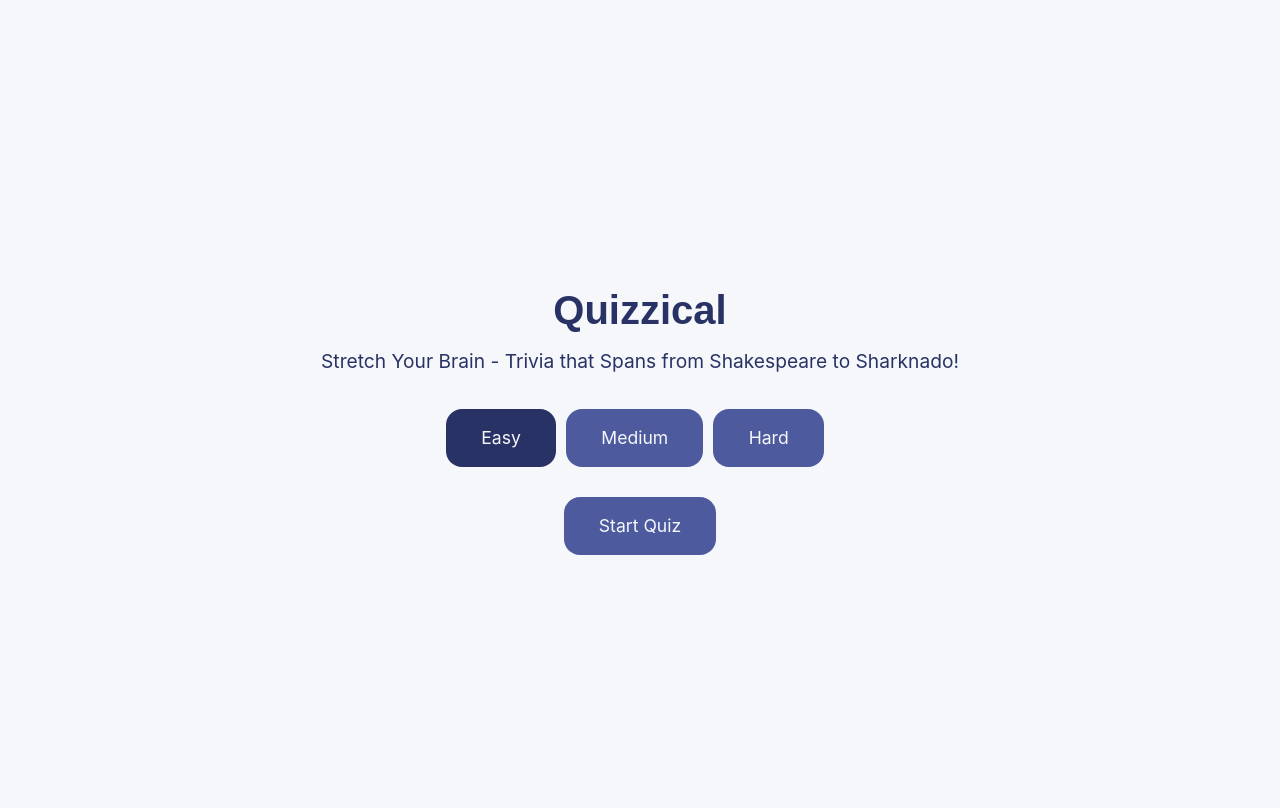
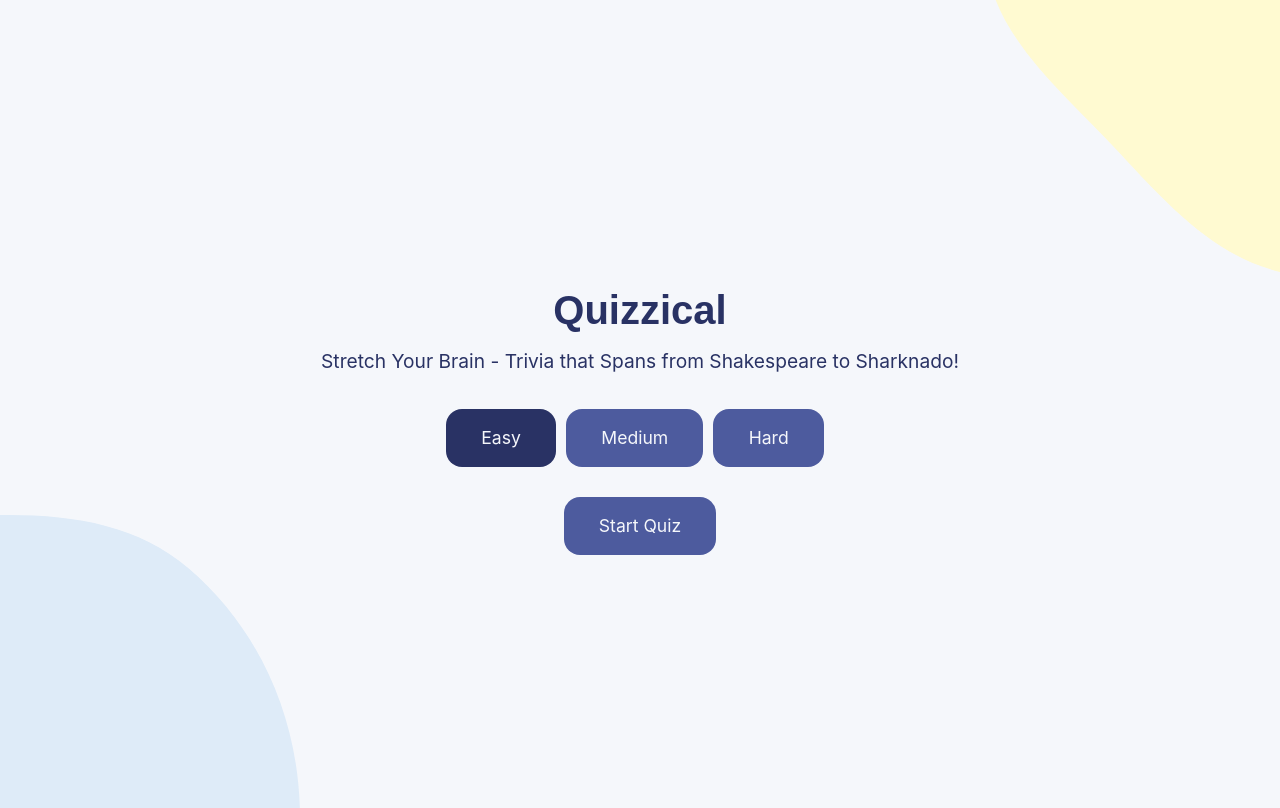
Before and after one commit to Mugen1988/Quizzical-app, a React (Create React App) app in the folder src/: page / in a window 1280 px wide. Built offline with nearby package versions, Linux system fonts and the light colour scheme; the HTML template or start-up script is replaced by a standard one.

Commit message:
Update App.js

```diff
--- a/src/App.js
+++ b/src/App.js
@@ -21,6 +21,8 @@ function App() {
 
   return (
     <main>
+      <BlobLeft />
+      <BlobRight />
       {!startGame && <Start startGame={startGameHandler} />}
       {startGame && <Quiz playAgain={playAgainHandler} difficulty={selectedDifficulty} />}
     </main>
```
